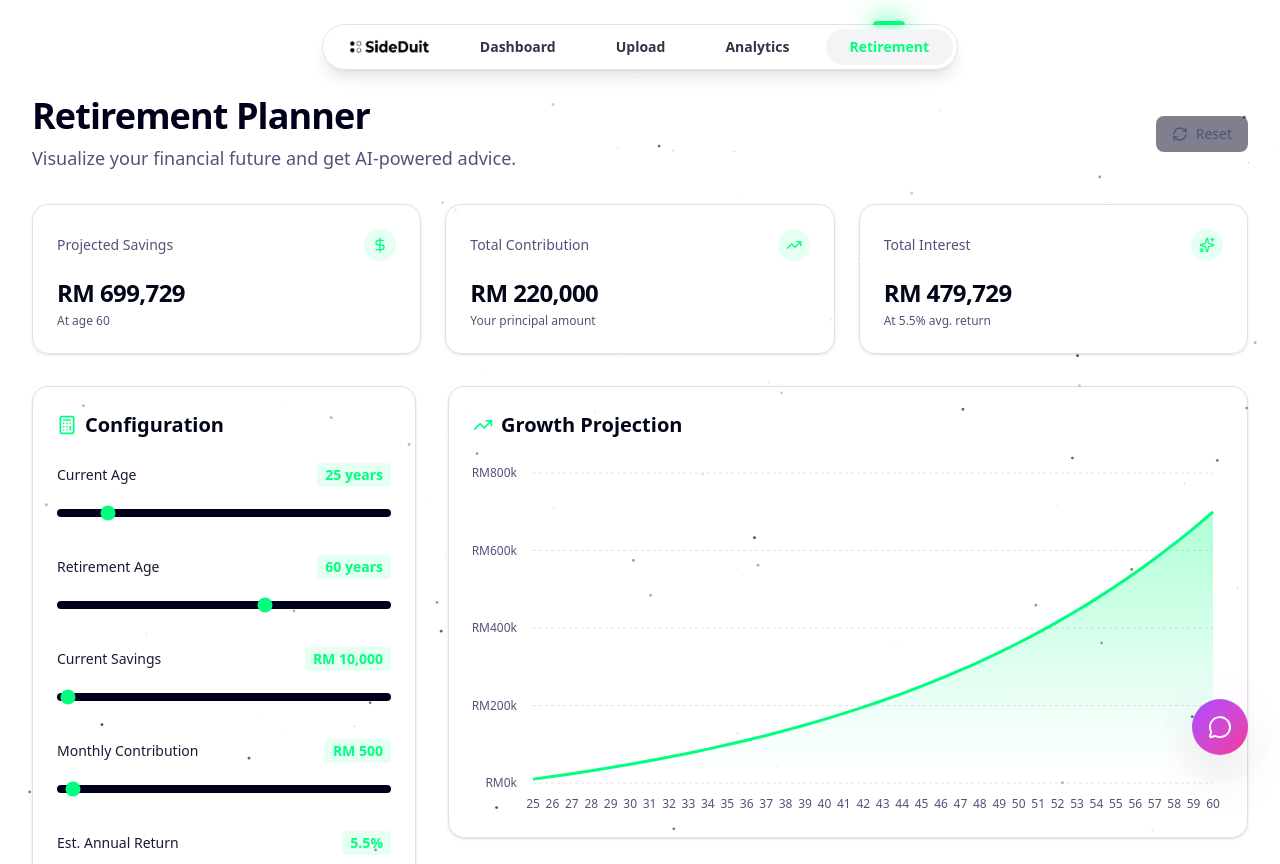
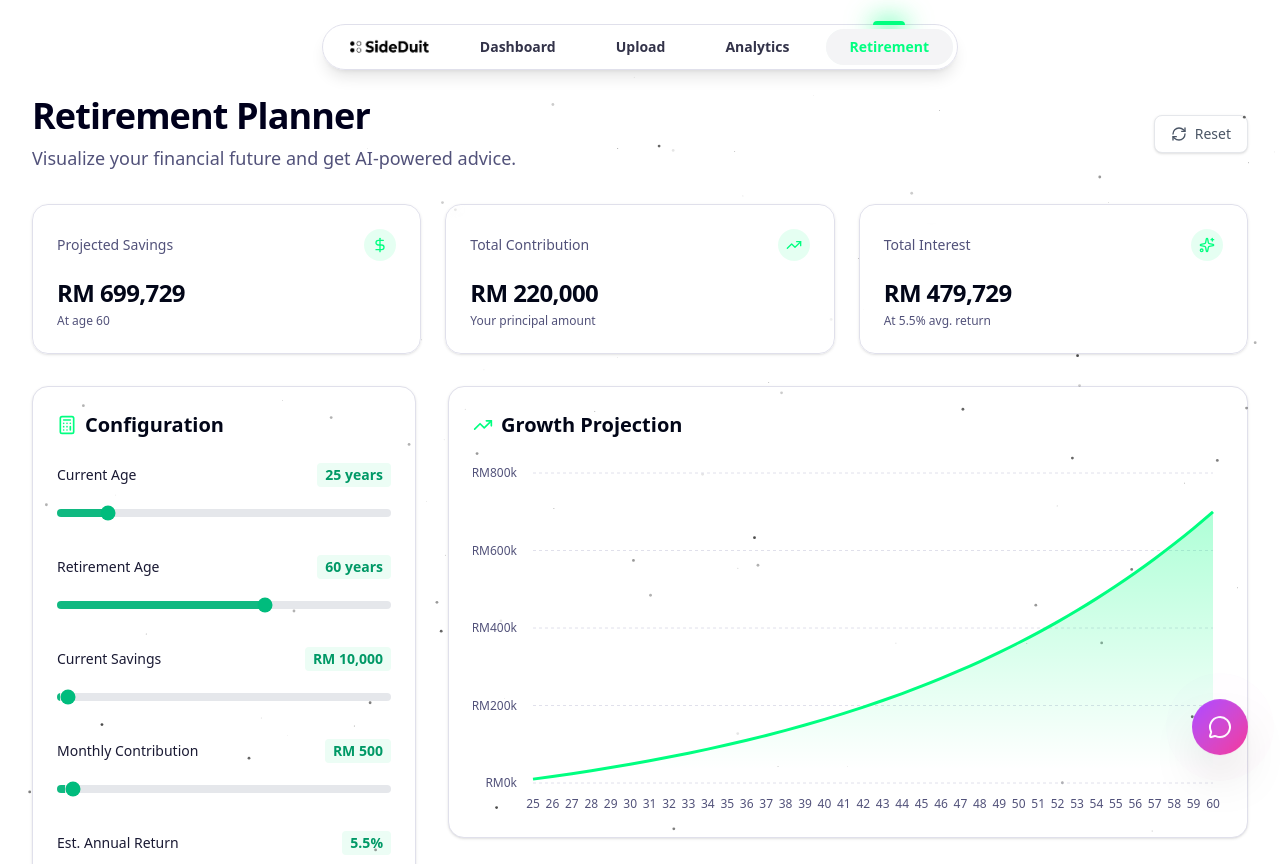
Before and after one commit to wongkaishen/SideDuit, a Next.js app in the folder frontend/: page /retirement in a window 1280 px wide. Built offline with nearby package versions, Linux system fonts and the light colour scheme; no server answers.

Commit message:
color change

```diff
--- a/frontend/app/retirement/page.tsx
+++ b/frontend/app/retirement/page.tsx
@@ -34,7 +34,7 @@ const InputGroup = ({ label, value, onChange, min, max, step = 1, prefix = "", s
     <div className="space-y-3">
         <div className="flex justify-between items-center">
             <label className="text-sm font-medium text-foreground/90">{label}</label>
-            <span className="text-sm font-bold text-primary bg-primary/10 px-2 py-0.5 rounded">
+            <span className="text-sm font-bold text-emerald-600 bg-emerald-50 px-2 py-0.5 rounded">
                 {prefix}{typeof value === 'number' ? value.toLocaleString() : value}{suffix}
             </span>
         </div>
@@ -45,7 +45,10 @@ const InputGroup = ({ label, value, onChange, min, max, step = 1, prefix = "", s
             step={step}
             value={value}
             onChange={(e) => onChange(Number(e.target.value))}
-            className="w-full h-2 bg-secondary rounded-lg appearance-none cursor-pointer accent-primary hover:accent-primary/90 transition-all"
+            className="w-full h-2 bg-gray-200 rounded-lg appearance-none cursor-pointer accent-emerald-500 hover:accent-emerald-600 transition-all"
+            style={{
+                background: `linear-gradient(to right, #10b981 0%, #10b981 ${((value - min) / (max - min)) * 100}%, #e5e7eb ${((value - min) / (max - min)) * 100}%, #e5e7eb 100%)`
+            }}
         />
         {tooltip && <p className="text-xs text-muted-foreground">{tooltip}</p>}
     </div>
@@ -164,7 +167,7 @@ export default function RetirementPage() {
                                 setMonthlyContribution(500);
                                 setInterestRate(5.5);
                             }}
-                            className="flex items-center gap-2 px-4 py-2 text-sm font-medium text-muted-foreground hover:text-foreground bg-secondary/50 hover:bg-secondary rounded-lg transition-colors"
+                            className="flex items-center gap-2 px-4 py-2 text-sm font-medium text-gray-600 hover:text-gray-900 bg-white hover:bg-gray-100 border border-gray-200 rounded-lg transition-colors shadow-sm"
                         >
                             <RefreshCw className="w-4 h-4" />
                             Reset
@@ -351,7 +354,7 @@ export default function RetirementPage() {
                                             setMessages([]);
                                             setIsChatStarted(false);
                                         }}
-                                        className="text-xs text-muted-foreground hover:text-foreground transition-colors"
+                                        className="text-xs text-gray-500 hover:text-gray-700 bg-white hover:bg-gray-100 px-2 py-1 rounded border border-gray-200 transition-colors"
                                     >
                                         Reset Chat
                                     </button>
```
